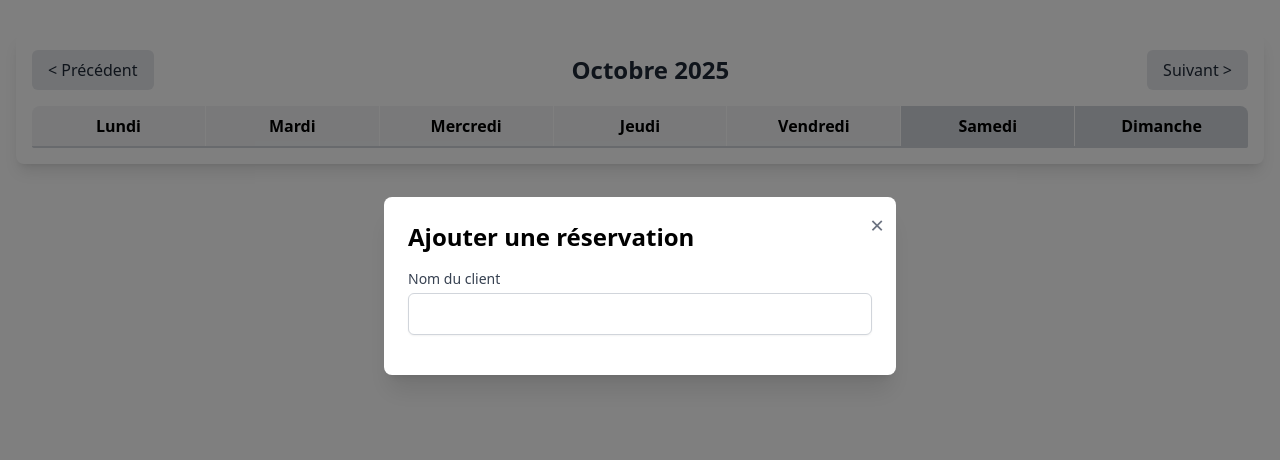
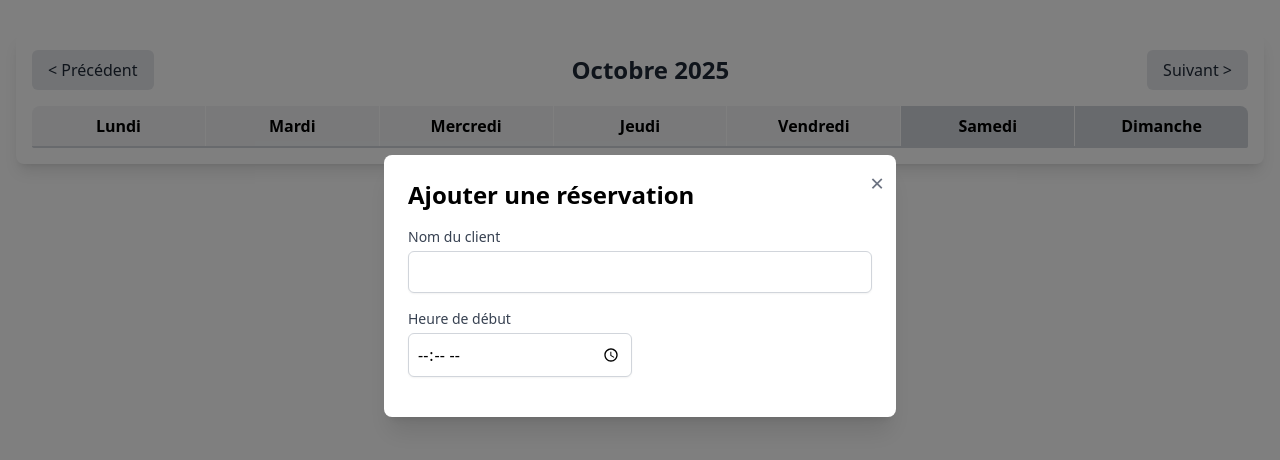
Before and after one commit to ayouberrak/Calendrier-Hebdomadaire-Planification-des-R-servations, a plain HTML site: page index.html in a window 1280 px wide. Shown: the part 114-574 px from the top of the page. Drawn offline with nearby package versions, Linux system fonts and the light colour scheme.

Commit message:
ajout de div heures de debut

```diff
--- a/index.html
+++ b/index.html
@@ -46,6 +46,11 @@
                         <label for="nom-client" class="block text-sm font-medium text-gray-700">Nom du client</label>
                         <input type="text" id="nom-client" class="mt-1 block w-full border border-gray-300 rounded-md shadow-sm p-2" required>
                     </div>
+                    <div class="grid grid-cols-1 md:grid-cols-2 gap-4 mb-4">
+                        <div>
+                            <label for="heure-debut" class="block text-sm font-medium text-gray-700">Heure de début</label>
+                            <input type="time" id="heure-debut" class="mt-1 block w-full border border-gray-300 rounded-md shadow-sm p-2" required>
+                        </div>
 
                 </form>
             </div>
```
